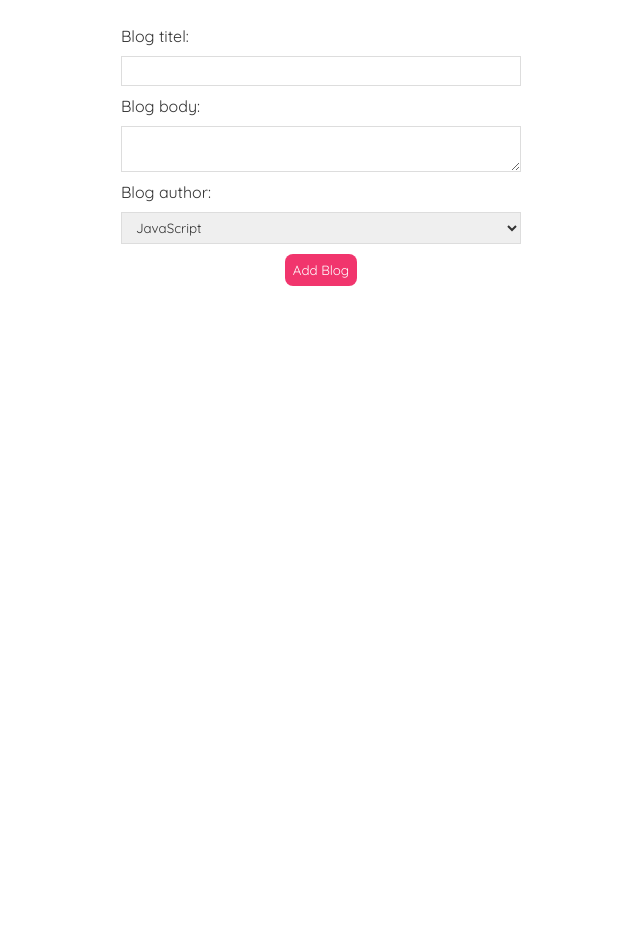
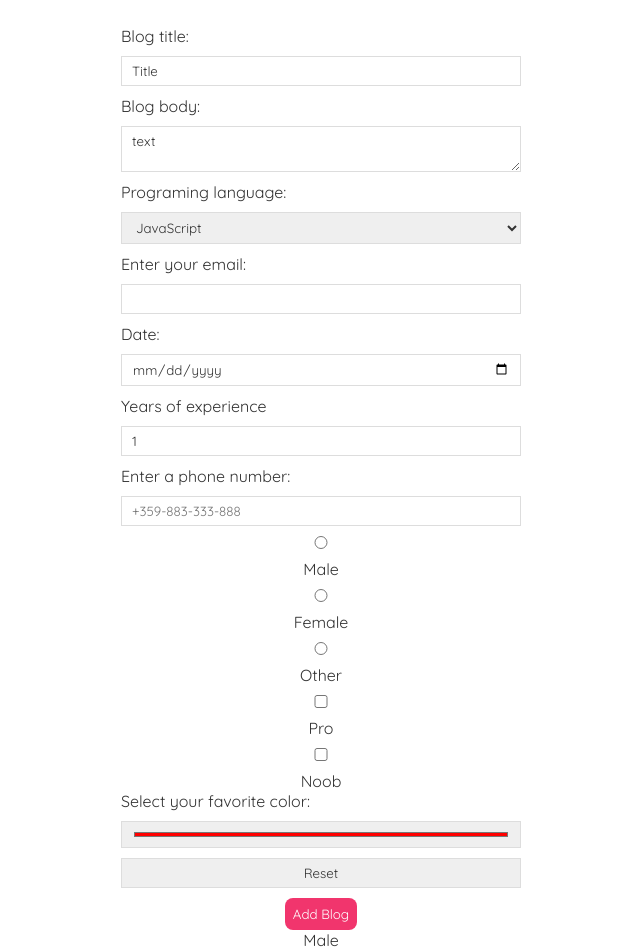
Before and after one commit to vankoto2/react-spa, a React (Create React App) app: page /create in a window 1280 px wide. Shown: the part 160-1112 px from the top of the page, without its empty margins (319-959 px from the left). Before the commit the page ends 800 px from the top, so only its background shows below. Built offline with nearby package versions, Linux system fonts and the light colour scheme.

Commit message:
Update Create
adding different HTML input

```diff
--- a/data/db.json
+++ b/data/db.json
@@ -1,22 +1,48 @@
 {
   "blogs": [
     {
-            "title": "My new website",
-            "body": "lorem ipsum...",
-            "author": "Mario",
-            "id": 1
+      "title": "теср",
+      "body": "фечфде",
+      "author": "Java",
+      "color": "#4400ff",
+      "id": 6
     },
     {
-            "title": "My new blog",
-            "body": "lorem ipsum...",
-            "author": "Mario",
-            "id": 2
+      "title": "Title",
+      "body": "text",
+      "language": "JavaScript",
+      "color": "#f0f3f5",
+      "gender": "Male",
+      "id": 7
     },
     {
-            "title": "My new test",
-            "body": "lorem ipsum...",
-            "author": "Mario",
-            "id": 3
+      "title": "Title",
+      "body": "text",
+      "language": "JavaScript",
+      "color": "#ff0000",
+      "gender": "Male",
+      "id": 8
+    },
+    {
+      "title": "Title",
+      "body": "text",
+      "language": "TypeScript",
+      "color": "#ff0000",
+      "gender": "Male",
+      "typer": "Noob",
+      "id": 9
+    },
+    {
+      "title": "Title",
+      "body": "text",
+      "language": "JavaScript",
+      "email": "",
+      "date": "",
+      "color": "#ff0000",
+      "gender": "Male",
+      "typer": "Male",
+      "experience": 1,
+      "id": 10
     }
   ]
 }
--- a/src/App.js
+++ b/src/App.js
@@ -3,6 +3,7 @@ import Home from './Home';
 import { BrowserRouter as Router, Route, Switch } from 'react-router-dom';
 import Create from './Create';
 import BlogDetails from './BlogDetails';
+import Error from './Error';
 
 function App() {
   return (
@@ -20,6 +21,9 @@ function App() {
             <Route path="/blog/:id">
               <BlogDetails />
             </Route>
+            <Route path="*">
+              <Error />
+            </Route>
           </Switch>
         </div>
       </div>
--- a/src/BlogDetails.js
+++ b/src/BlogDetails.js
@@ -1,9 +1,18 @@
-import { useParams } from "react-router-dom";
+import { useHistory, useParams } from "react-router-dom";
 import useFetch from "./useFetch";
 
 const BlogDetails = () => {
     const { id } = useParams();
     const { data: blog, error, isPending } = useFetch('http://localhost:8000/blogs/' + id);
+    const history = useHistory();
+
+    const handleClick = () => {
+        fetch('http://localhost:8000/blogs/' + blog.id, {
+            method: 'DELETE'
+        }).then(() => {
+            history.push('/');
+        })
+    }
 
     return (
         <div className="blog-details">
@@ -11,11 +20,13 @@ const BlogDetails = () => {
             { error && <div>{error} </div>}
             { blog && (
                 <article>
-                    <h2>{blog.title}</h2>
-                    <p>Written by {blog.author}</p>
+                    <h2 style={{ backgroundColor: blog.color }}>{blog.title}</h2>
+                    <p>Programing language {blog.language}</p>
                     <div>{blog.body}</div>
+                    <div>{blog.gender}</div>
+                    <button onClick={handleClick}>delete</button>
                 </article>
-                )}
+            )}
         </div>
     );
 }
--- a/src/BlogList.js
+++ b/src/BlogList.js
@@ -8,7 +8,7 @@ const BlogList = ({ blogs, handleDelete }) => {
                 <div className="blog-preview" key={blog.id}>
                     <Link to={`/blog/${blog.id}`}>
                     <h2>{blog.title}</h2>
-                    <p>Writen by {blog.author}</p>
+                    <p>Programing language: {blog.language}</p>
                     </Link>
                 </div>
             ))}
--- a/src/Create.js
+++ b/src/Create.js
@@ -1,26 +1,128 @@
+import { useState } from "react";
+import { useHistory } from "react-router";
+
 const Create = () => {
+    const [title, setTitle] = useState('Title');
+    const [body, setBody] = useState('text');
+    const [language, setLanguage] = useState('JavaScript');
+    const [email, setEmail] = useState('');
+    const [date, setDate] = useState('');
+    const [experience, setExperience] = useState(1);
+    const [color, setColor] = useState('#ff0000');
+    const [gender, setGender] = useState('Male');
+    const [typer, setTyper] = useState('Male');
+
+    const [isPendig, setIsPendig] = useState(false);
+    const history = useHistory();
+
+    const handleSubmit = (e) => {
+        e.preventDefault();
+        const blog = { title, body, language, email, date, color, gender, typer, experience };
+
+        setIsPendig(true);
+
+        fetch('http://localhost:8000/blogs', {
+            method: 'POST',
+            headers: { "Content-Type": "application/json" },
+            body: JSON.stringify(blog)
+        }).then(() => {
+            setIsPendig(false);
+
+            // after submitting form redirect back to previous page
+            history.go(-1);
+
+            // if we want the submitting form to redirect to home we use
+            // history.push('/');
+        })
+    }
+
     return (
         <div className="create">
             <h2>Add a new Blog</h2>
-            <form>
-                <label>Blog titel:</label>
+            <form onSubmit={handleSubmit}>
+                <label>Blog title:</label>
                 <input
-                type="text"
-                required
+                    type="text"
+                    required
+                    value={title}
+                    onChange={(e) => setTitle(e.target.value)}
                 />
-                 <label>Blog body:</label>
-                <textarea required
+                <label>Blog body:</label>
+                <textarea
+                    required
+                    value={body}
+                    onChange={(e) => setBody(e.target.value)}
                 ></textarea>
-                <label>Blog author:</label>
-                <select>
+                <label>Programing language:</label>
+                <select
+                    value={language}
+                    onChange={(e) => setLanguage(e.target.value)}
+                >
                     <option value="JavaScript">JavaScript</option>
                     <option value="TypeScript">TypeScript</option>
                     <option value="Java">Java</option>
                 </select>
-                <button>Add Blog</button>
+                <label htmlFor="email">Enter your email:</label>
+                <input
+                    required
+                    type="email"
+                    name="email"
+                    value={email}
+                    onChange={(e) => setEmail(e.target.value)}
+                />
+
+                <label>Date:</label>
+                <input
+                    required
+                    type="date"
+                    value={date}
+                    onChange={(e) => setDate(e.target.value)}
+                ></input>
+
+                <label htmlFor="quantity">Years of experience</label>
+                <input
+                    required
+                    type="number"
+                    name="quantity"
+                    min="0" max="50"
+                    step="1"
+                    value={experience}
+                    onChange={(e) => setExperience(e.target.value)}
+                />
+                <label for="phone">Enter a phone number:</label>
+                <input htmlFor="tel" id="phone" name="phone" placeholder="+359-883-333-888" pattern="\+[0-9]*-[0-9]{3}-[0-9]{3}-[0-9]{3}" required />
+
+
+                <div
+                    value={gender}
+                    onChange={(e) => setGender(e.target.value)}
+                >
+                    <input type="radio" value="Male" name="gender" /> Male
+                    <input type="radio" value="Female" name="gender" /> Female
+                    <input type="radio" value="Other" name="gender" /> Other
+                 </div>
+                <div
+                    value={typer}
+                    onChange={(e) => setTyper(e.target.value)}
+                >
+                    <input type="checkbox" name="vehicle" value="Pro" />Pro
+                    <input type="checkbox" name="vehicle" value="Noob" />Noob
+
+                 </div>
+                <label>Select your favorite color:</label>
+                <input
+                    type="color"
+                    required
+                    value={color}
+                    onChange={(e) => setColor(e.target.value)}
+                />
+                <input type="reset"></input>
+                {!isPendig && <button>Add Blog</button>}
+                {isPendig && <button disabled>Addig blog...</button>}
             </form>
+            <p>{typer}</p>
         </div>
-     );
+    );
 }
 
 export default Create;
--- /dev/null
+++ b/src/Error.js
@@ -0,0 +1,13 @@
+import { Link } from "react-router-dom"
+
+const Error = () => {
+    return (
+        <div className="not-foud">
+            <h2>Sorry</h2>
+            <p>Page not found</p>
+            <Link to="/">Back to homepage...</Link>
+        </div>
+    );
+}
+
+export default Error;
```
Also changed, not shown: 1 other file (tests, documents, lock files or other folders). Lines whose indentation alone changed are shown as unchanged.
